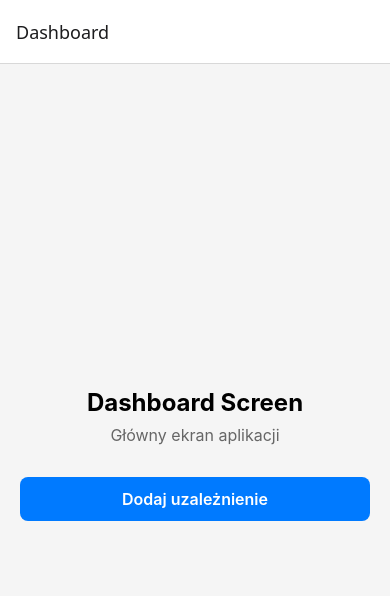
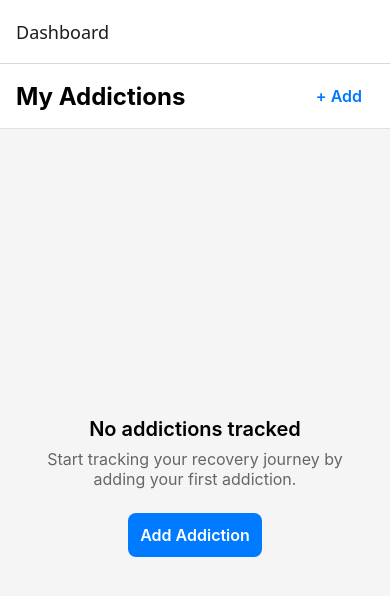
Before and after one commit to PiotrO9/Streakly, a React Native app in the folder mobile/: screen / in a window 390 px wide. Shown: the top 596 px of the page. Built offline with nearby package versions, Linux system fonts and the light colour scheme.

Commit message:
feat(dashboard): add addictions list screen skeleton

```diff
--- a/mobile/src/screens/dashboard/DashboardScreen.tsx
+++ b/mobile/src/screens/dashboard/DashboardScreen.tsx
@@ -1,11 +1,22 @@
-import { StyleSheet, Text, View } from 'react-native';
+import { FlatList, StyleSheet, Text, TouchableOpacity, View } from 'react-native';
 
 import type { RootStackNavigationProp } from '@/app/navigation/types';
 import { Button } from '@/components/ui/Button';
+import { Card } from '@/components/ui/Card';
 import { COLORS } from '@/constants/colors';
 import { ROUTES } from '@/constants/routes';
+import type { Addiction } from '@/domain/models/Addiction';
 import { useNavigation } from '@react-navigation/native';
 
+/**
+ * Mock data for skeleton - will be replaced with real data later
+ */
+const MOCK_ADDICTIONS: Addiction[] = [];
+
+/**
+ * Dashboard screen - displays list of tracked addictions
+ * Skeleton implementation with placeholder data and empty state
+ */
 export function DashboardScreen() {
   const navigation = useNavigation<RootStackNavigationProp<'Dashboard'>>();
 
@@ -13,11 +24,65 @@ export function DashboardScreen() {
     navigation.navigate(ROUTES.ADD_ADDICTION);
   }
 
+  function handleAddictionPress(addiction: Addiction) {
+    // TODO: Navigate to addiction detail screen
+    console.log('Pressed addiction:', addiction.id);
+  }
+
+  function renderAddictionItem({ item }: { item: Addiction }) {
+    return (
+      <TouchableOpacity
+        onPress={() => handleAddictionPress(item)}
+        accessibilityRole="button"
+        accessibilityLabel={`View ${item.name} addiction`}
+      >
+        <Card style={styles.addictionCard}>
+          <Text style={styles.addictionName}>{item.name}</Text>
+          <Text style={styles.addictionStreak}>
+            {item.longestStreakDays} days streak
+          </Text>
+        </Card>
+      </TouchableOpacity>
+    );
+  }
+
+  function renderEmptyState() {
+    return (
+      <View style={styles.emptyState}>
+        <Text style={styles.emptyStateTitle}>No addictions tracked</Text>
+        <Text style={styles.emptyStateText}>
+          Start tracking your recovery journey by adding your first addiction.
+        </Text>
+        <Button title="Add Addiction" onPress={handleNavigateToAdd} />
+      </View>
+    );
+  }
+
   return (
     <View style={styles.container}>
-      <Text style={styles.title}>Dashboard Screen</Text>
-      <Text style={styles.subtitle}>Główny ekran aplikacji</Text>
-      <Button title="Dodaj uzależnienie" onPress={handleNavigateToAdd} />
+      <View style={styles.header}>
+        <Text style={styles.title}>My Addictions</Text>
+        <TouchableOpacity
+          onPress={handleNavigateToAdd}
+          style={styles.addButton}
+          accessibilityRole="button"
+          accessibilityLabel="Add new addiction"
+        >
+          <Text style={styles.addButtonText}>+ Add</Text>
+        </TouchableOpacity>
+      </View>
+
+      {MOCK_ADDICTIONS.length === 0 ? (
+        renderEmptyState()
+      ) : (
+        <FlatList
+          data={MOCK_ADDICTIONS}
+          renderItem={renderAddictionItem}
+          keyExtractor={(item) => item.id}
+          contentContainerStyle={styles.listContent}
+          showsVerticalScrollIndicator={false}
+        />
+      )}
     </View>
   );
 }
@@ -26,20 +91,65 @@ const styles = StyleSheet.create({
   container: {
     backgroundColor: COLORS.background,
     flex: 1,
-    justifyContent: 'center',
-    padding: 20,
   },
-  subtitle: {
-    color: COLORS.textSecondary,
-    fontSize: 16,
-    marginBottom: 32,
-    textAlign: 'center',
+  header: {
+    backgroundColor: COLORS.surface,
+    borderBottomColor: COLORS.border,
+    borderBottomWidth: 1,
+    flexDirection: 'row',
+    justifyContent: 'space-between',
+    alignItems: 'center',
+    paddingHorizontal: 16,
+    paddingVertical: 16,
   },
   title: {
     color: COLORS.text,
     fontSize: 24,
     fontWeight: 'bold',
+  },
+  addButton: {
+    paddingHorizontal: 12,
+    paddingVertical: 6,
+  },
+  addButtonText: {
+    color: COLORS.primary,
+    fontSize: 16,
+    fontWeight: '600',
+  },
+  listContent: {
+    padding: 16,
+    gap: 12,
+  },
+  addictionCard: {
+    marginBottom: 12,
+  },
+  addictionName: {
+    color: COLORS.text,
+    fontSize: 18,
+    fontWeight: '600',
+    marginBottom: 4,
+  },
+  addictionStreak: {
+    color: COLORS.textSecondary,
+    fontSize: 14,
+  },
+  emptyState: {
+    alignItems: 'center',
+    flex: 1,
+    justifyContent: 'center',
+    padding: 32,
+  },
+  emptyStateTitle: {
+    color: COLORS.text,
+    fontSize: 20,
+    fontWeight: '600',
     marginBottom: 8,
     textAlign: 'center',
   },
+  emptyStateText: {
+    color: COLORS.textSecondary,
+    fontSize: 16,
+    marginBottom: 24,
+    textAlign: 'center',
+  },
 });
```
